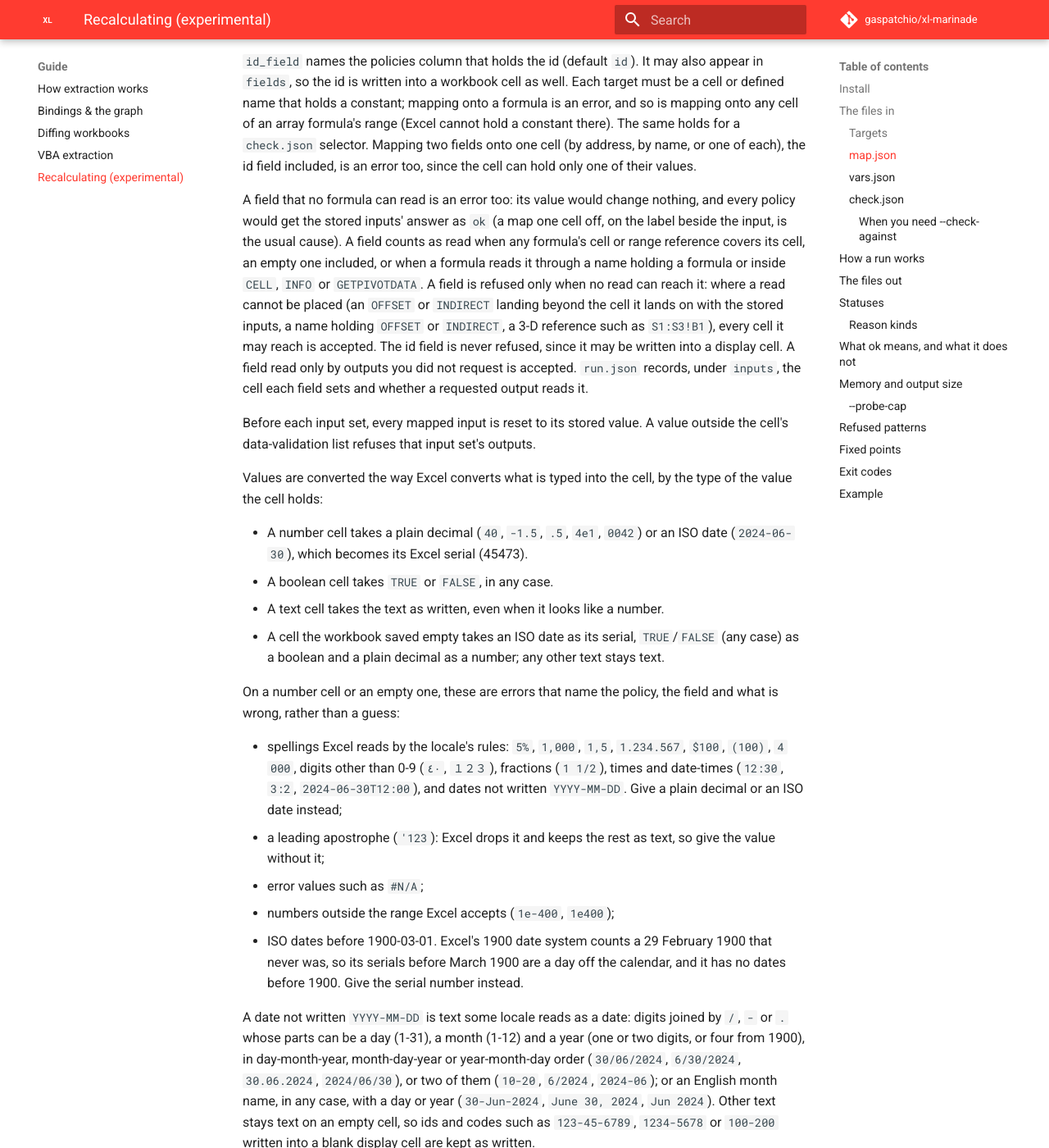
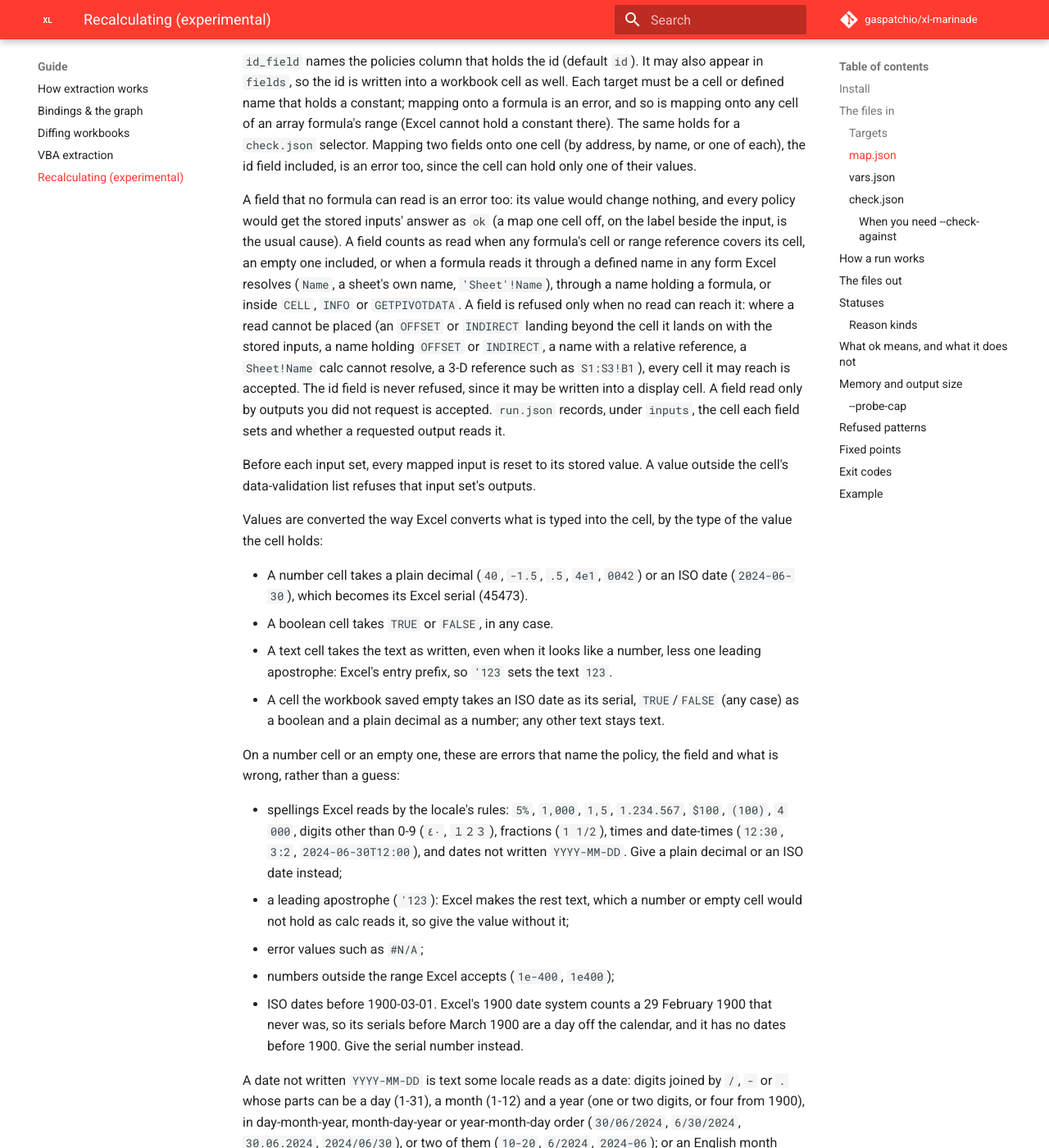
Before and after one commit to gaspatchio/xl-marinade, an MkDocs documentation site: the page built from docs/guide/calc.md, in a window 1280 px wide and 1400 px high, scrolled down 2314 px. Shown: the whole window at 82% size. Built offline with MkDocs 1.6.1 and Material for MkDocs 9.7.7, drawn with Linux system fonts in a browser that asks for light colours; comment, search, counter and statistics services are not loaded.

Commit message:
fix(calc): count reads through any name form; drop an apostrophe prefix on text
Re-review of the unread-field check. A field read only through a
sheet-qualified reference to a sheet-scoped name (=Inputs!Loc*2 on
another sheet) has no edge in the IR, so the run stopped with "no
formula reads" and wrong remap advice. hidden_reads now resolves every
defined-name reference the way the graph does (lookup_name: the
formula's own sheet first, or the sheet a Sheet!Name names) and counts a
name over cells as a read of its cells. A Sheet!Name no definition
answers makes every cell "unknown", never unread.

On a text target a single leading apostrophe is dropped: it is Excel's
entry prefix, so '123 typed into a cell holds the text 123. Number and
empty targets keep the refusal by name.

```diff
--- a/docs/guide/calc.md
+++ b/docs/guide/calc.md
@@ -90,11 +90,13 @@ A field that no formula can read is an error too: its value would change nothing
 every policy would get the stored inputs' answer as `ok` (a map one cell off, on the
 label beside the input, is the usual cause). A field counts as read when any formula's
 cell or range reference covers its cell, an empty one included, or when a formula reads
-it through a name holding a formula or inside `CELL`, `INFO` or `GETPIVOTDATA`. A field
-is refused only when no read can reach it: where a read cannot be placed (an `OFFSET` or
-`INDIRECT` landing beyond the cell it lands on with the stored inputs, a name holding
-`OFFSET` or `INDIRECT`, a 3-D reference such as `S1:S3!B1`), every cell it may reach is
-accepted. The id field is never refused, since it may be written into a display cell. A
+it through a defined name in any form Excel resolves (`Name`, a sheet's own name,
+`'Sheet'!Name`), through a name holding a formula, or inside `CELL`, `INFO` or
+`GETPIVOTDATA`. A field is refused only when no read can reach it: where a read cannot be
+placed (an `OFFSET` or `INDIRECT` landing beyond the cell it lands on with the stored
+inputs, a name holding `OFFSET` or `INDIRECT`, a name with a relative reference, a
+`Sheet!Name` calc cannot resolve, a 3-D reference such as `S1:S3!B1`), every cell it may
+reach is accepted. The id field is never refused, since it may be written into a display cell. A
 field read only by outputs you did not request is accepted. `run.json` records, under
 `inputs`, the cell each field sets and whether a requested output reads it.
 
@@ -107,7 +109,8 @@ the value the cell holds:
 - A number cell takes a plain decimal (`40`, `-1.5`, `.5`, `4e1`, `0042`) or an ISO date
   (`2024-06-30`), which becomes its Excel serial (45473).
 - A boolean cell takes `TRUE` or `FALSE`, in any case.
-- A text cell takes the text as written, even when it looks like a number.
+- A text cell takes the text as written, even when it looks like a number, less one
+  leading apostrophe: Excel's entry prefix, so `'123` sets the text `123`.
 - A cell the workbook saved empty takes an ISO date as its serial, `TRUE`/`FALSE` (any
   case) as a boolean and a plain decimal as a number; any other text stays text.
 
@@ -118,8 +121,8 @@ what is wrong, rather than a guess:
   `$100`, `(100)`, `4 000`, digits other than 0-9 (`٤٠`, `１２３`), fractions (`1 1/2`),
   times and date-times (`12:30`, `3:2`, `2024-06-30T12:00`), and dates not written
   `YYYY-MM-DD`. Give a plain decimal or an ISO date instead;
-- a leading apostrophe (`'123`): Excel drops it and keeps the rest as text, so give
-  the value without it;
+- a leading apostrophe (`'123`): Excel makes the rest text, which a number or empty
+  cell would not hold as calc reads it, so give the value without it;
 - error values such as `#N/A`;
 - numbers outside the range Excel accepts (`1e-400`, `1e400`);
 - ISO dates before 1900-03-01. Excel's 1900 date system counts a 29 February 1900 that
```
Also changed, not shown: CHANGELOG.md (+9 -7 lines), 3 other files.
